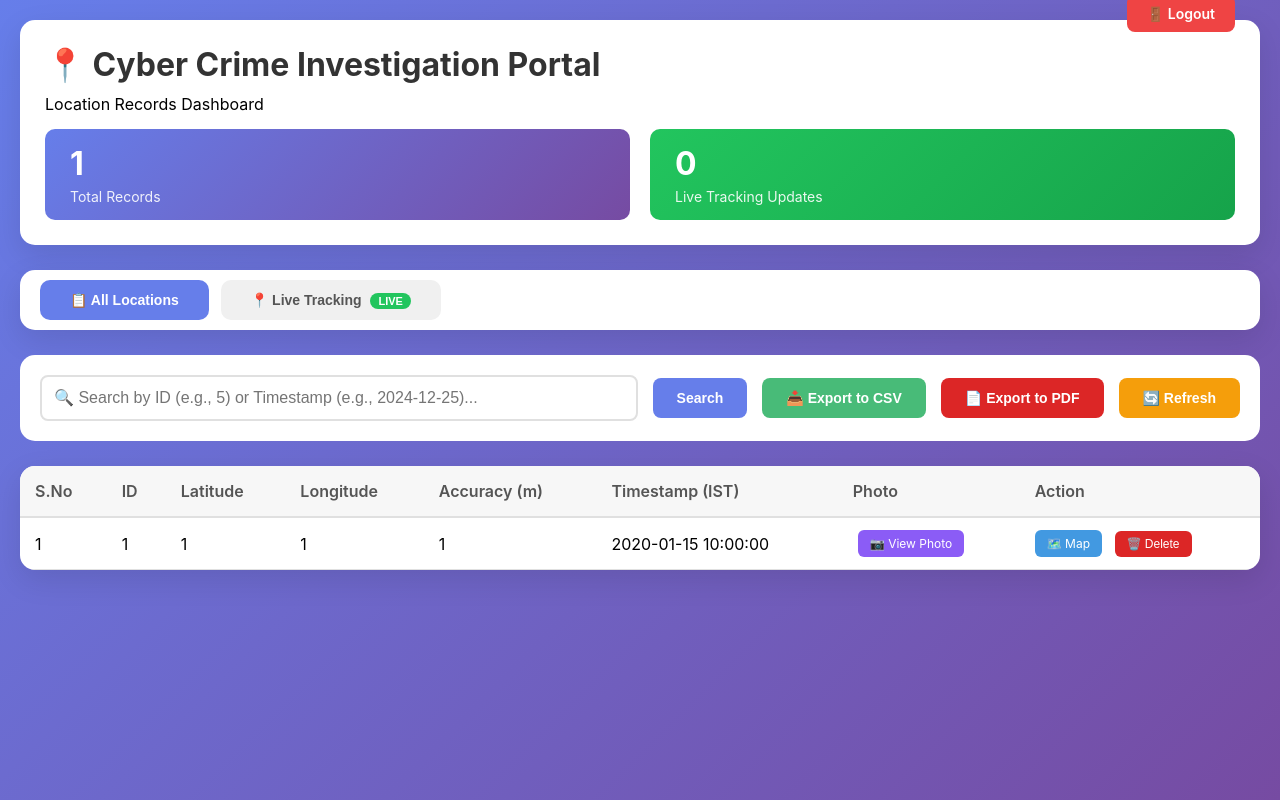
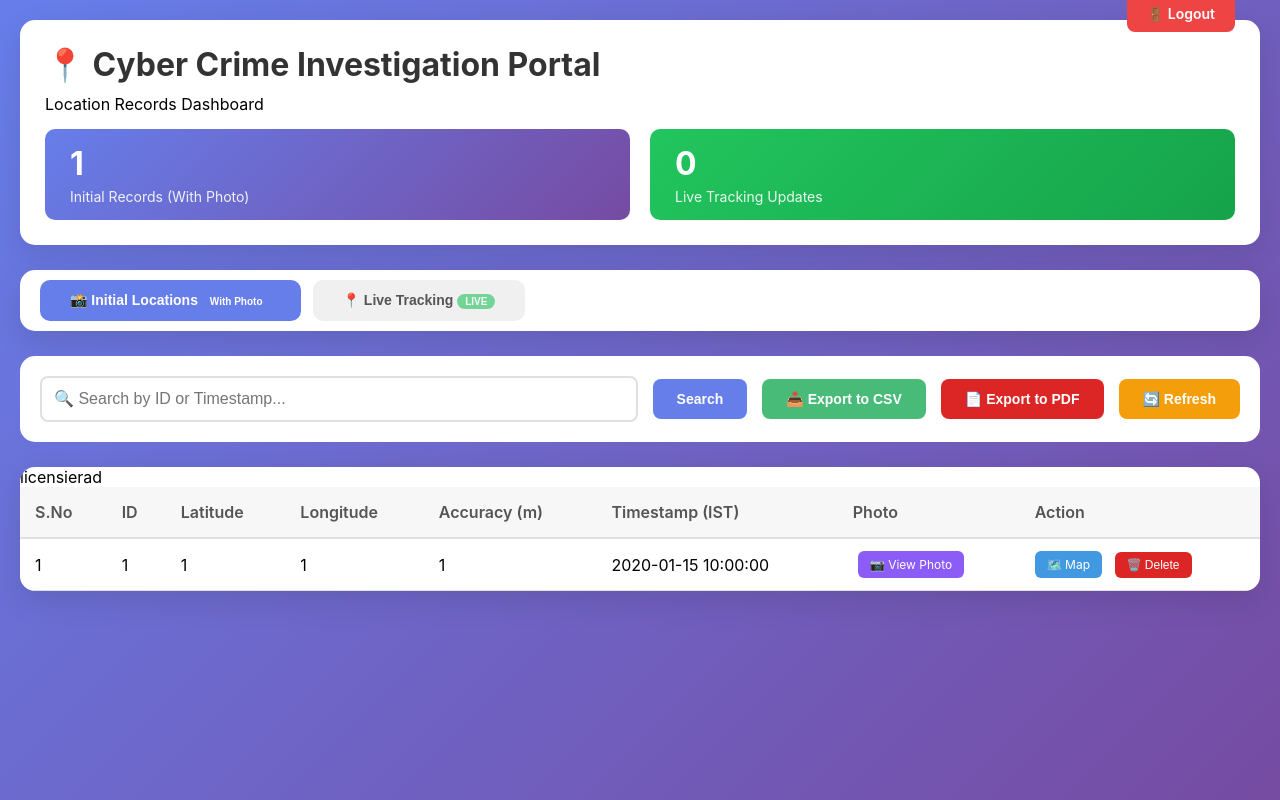
Before and after one commit to anurag-512/cyber-project, a Flask app: page /view in a window 1280 px wide. Run offline with Flask 3, Linux system fonts and the light colour scheme; the visitor is signed in with stand-in values (Sample User, id 1); tables that the repository leaves empty hold one stand-in row (values such as "Sample post").

Commit message:
Fixed dashboard: separate initial and live locations, removed ID from live tab

```diff
--- a/templates/dashboard.html
+++ b/templates/dashboard.html
@@ -416,6 +416,15 @@
             border-radius: 10px;
             margin-left: 8px;
         }
+
+        .initial-badge {
+            background: #667eea;
+            color: white;
+            font-size: 10px;
+            padding: 2px 8px;
+            border-radius: 20px;
+            display: inline-block;
+        }
     </style>
 </head>
 <body>
@@ -427,7 +436,7 @@
             <div class="stats-bar">
                 <div class="stat-card">
                     <div class="stat-number" id="totalRecords">0</div>
-                    <div class="stat-label">Total Records</div>
+                    <div class="stat-label">Initial Records (With Photo)</div>
                 </div>
                 <div class="stat-card" style="background: linear-gradient(135deg, #22c55e 0%, #16a34a 100%);">
                     <div class="stat-number" id="liveRecords">0</div>
@@ -438,12 +447,12 @@
 
         <!-- Tabs -->
         <div class="tabs">
-            <button class="tab-btn active" onclick="switchTab('all')">📋 All Locations</button>
-            <button class="tab-btn" onclick="switchTab('live')">📍 Live Tracking <span id="liveBadge" style="background: #22c55e; color: white; padding: 2px 8px; border-radius: 20px; font-size: 11px; margin-left: 5px;">LIVE</span></button>
+            <button class="tab-btn active" onclick="switchTab('initial')">📸 Initial Locations <span class="initial-badge">With Photo</span></button>
+            <button class="tab-btn" onclick="switchTab('live')">📍 Live Tracking <span class="live-badge">LIVE</span></button>
         </div>
 
         <div class="controls" id="controls">
-            <input type="text" id="searchInput" class="search-box" placeholder="🔍 Search by ID (e.g., 5) or Timestamp (e.g., 2024-12-25)...">
+            <input type="text" id="searchInput" class="search-box" placeholder="🔍 Search by ID or Timestamp...">
             <button class="btn btn-primary" onclick="searchLocations()">Search</button>
             <button class="btn btn-success" onclick="exportCSV()">📥 Export to CSV</button>
             <button class="btn btn-pdf" onclick="exportPDF()">📄 Export to PDF</button>
@@ -465,7 +474,7 @@
     <script>
         let currentPage = 0;
         let currentSearch = '';
-        let currentTab = 'all';
+        let currentTab = 'initial';
         const limit = 20;
         let refreshInterval = null;
 
@@ -489,12 +498,11 @@
             document.querySelectorAll('.tab-btn').forEach(btn => btn.classList.remove('active'));
             event.target.classList.add('active');
 
-            if (tab === 'all') {
-                loadAllLocations();
+            if (tab === 'initial') {
+                loadInitialLocations();
                 if (refreshInterval) clearInterval(refreshInterval);
             } else {
                 loadLiveLocations();
-                // Auto-refresh every 10 seconds for live tab
                 if (refreshInterval) clearInterval(refreshInterval);
                 refreshInterval = setInterval(() => {
                     if (currentTab === 'live') {
@@ -505,17 +513,17 @@
         }
 
         function refreshCurrentTab() {
-            if (currentTab === 'all') {
-                loadAllLocations();
+            if (currentTab === 'initial') {
+                loadInitialLocations();
             } else {
                 loadLiveLocations();
             }
             loadStats();
         }
 
-        function loadAllLocations() {
+        function loadInitialLocations() {
             const offset = currentPage * limit;
-            let url = `/api/locations?limit=${limit}&offset=${offset}`;
+            let url = `/api/locations?limit=${limit}&offset=${offset}&type=initial`;
             if (currentSearch) {
                 url += `&search=${encodeURIComponent(currentSearch)}`;
             }
@@ -523,9 +531,11 @@
             fetch(url)
                 .then(res => res.json())
                 .then(data => {
-                    const sortedLocations = data.locations.sort((a, b) => b.id - a.id);
-                    displayAllLocations(sortedLocations, currentPage);
-                    displayPagination(data.total, currentPage, currentSearch);
+                    // Filter only initial tracking type locations
+                    const initialLocations = data.locations.filter(loc => loc.tracking_type !== 'live');
+                    const sortedLocations = initialLocations.sort((a, b) => b.id - a.id);
+                    displayInitialLocations(sortedLocations, currentPage);
+                    displayPagination(initialLocations.length, currentPage, currentSearch);
                 })
                 .catch(err => {
                     document.getElementById('tableContent').innerHTML =
@@ -538,7 +548,8 @@
             fetch('/api/live-locations')
                 .then(res => res.json())
                 .then(data => {
-                    displayLiveLocations(data.locations);
+                    const sortedLocations = data.locations.sort((a, b) => b.id - a.id);
+                    displayLiveLocations(sortedLocations);
                     document.getElementById('pagination').innerHTML = '';
                 })
                 .catch(err => {
@@ -548,10 +559,10 @@
                 });
         }
 
-        function displayAllLocations(locations, page) {
+        function displayInitialLocations(locations, page) {
             if (!locations || locations.length === 0) {
                 document.getElementById('tableContent').innerHTML =
-                    '<div class="loading">📭 No records found</div>';
+                    '<div class="loading">📭 No initial records found<br><small>Click "START LIVE TRACKING" on the home page</small></div>';
                 return;
             }
 
@@ -587,18 +598,18 @@
                 </tr>`;
             });
 
-            html += `</tbody></table>`;
+            html += `</tbody> licensierad`;
             document.getElementById('tableContent').innerHTML = html;
         }
 
         function displayLiveLocations(locations) {
             if (!locations || locations.length === 0) {
                 document.getElementById('tableContent').innerHTML =
-                    '<div class="loading">📍 No live tracking data yet.<br><small>Start live tracking from the verification page.</small></div>';
+                    '<div class="loading">📍 No live tracking data yet.<br><small>Start live tracking from the home page.</small></div>';
                 return;
             }
 
-            let html = `<td><thead><tr>
+            let html = `<table><thead><tr>
                 <th>S.No</th>
                 <th>Latitude</th>
                 <th>Longitude</th>
@@ -659,26 +670,26 @@
 
         function goToPage(page) {
             currentPage = page;
-            if (currentTab === 'all') {
-                loadAllLocations();
+            if (currentTab === 'initial') {
+                loadInitialLocations();
             } else {
                 loadLiveLocations();
             }
         }
 
         function searchLocations() {
-            if (currentTab === 'all') {
+            if (currentTab === 'initial') {
                 currentSearch = document.getElementById('searchInput').value;
                 currentPage = 0;
-                loadAllLocations();
+                loadInitialLocations();
             } else {
-                showToast('🔍 Search only available in All Locations tab', 'info');
+                showToast('🔍 Search only available in Initial Locations tab', 'info');
             }
         }
 
         function exportCSV() {
             let url = '/api/export-csv';
-            if (currentTab === 'all' && currentSearch) {
+            if (currentTab === 'initial' && currentSearch) {
                 url += `?search=${encodeURIComponent(currentSearch)}`;
             }
             window.open(url, '_blank');
@@ -686,7 +697,7 @@
 
         function exportPDF() {
             let url = '/api/export-pdf';
-            if (currentTab === 'all' && currentSearch) {
+            if (currentTab === 'initial' && currentSearch) {
                 url += `?search=${encodeURIComponent(currentSearch)}`;
             }
             window.open(url, '_blank');
@@ -724,8 +735,8 @@
             .then(response => response.json())
             .then(data => {
                 if (data.status === 'success') {
-                    if (currentTab === 'all') {
-                        loadAllLocations();
+                    if (currentTab === 'initial') {
+                        loadInitialLocations();
                     } else {
                         loadLiveLocations();
                     }
@@ -733,8 +744,8 @@
                     showToast('✅ Record deleted successfully!', 'success');
                 } else {
                     showToast('❌ Error: ' + data.message, 'error');
-                    if (currentTab === 'all') {
-                        loadAllLocations();
+                    if (currentTab === 'initial') {
+                        loadInitialLocations();
                     } else {
                         loadLiveLocations();
                     }
@@ -743,8 +754,8 @@
             .catch(error => {
                 console.error('Delete error:', error);
                 showToast('❌ Network error! Please try again.', 'error');
-                if (currentTab === 'all') {
-                    loadAllLocations();
+                if (currentTab === 'initial') {
+                    loadInitialLocations();
                 } else {
                     loadLiveLocations();
                 }
@@ -769,7 +780,7 @@
 
         // Initial load
         loadStats();
-        loadAllLocations();
+        loadInitialLocations();
     </script>
 </body>
 </html>
```
